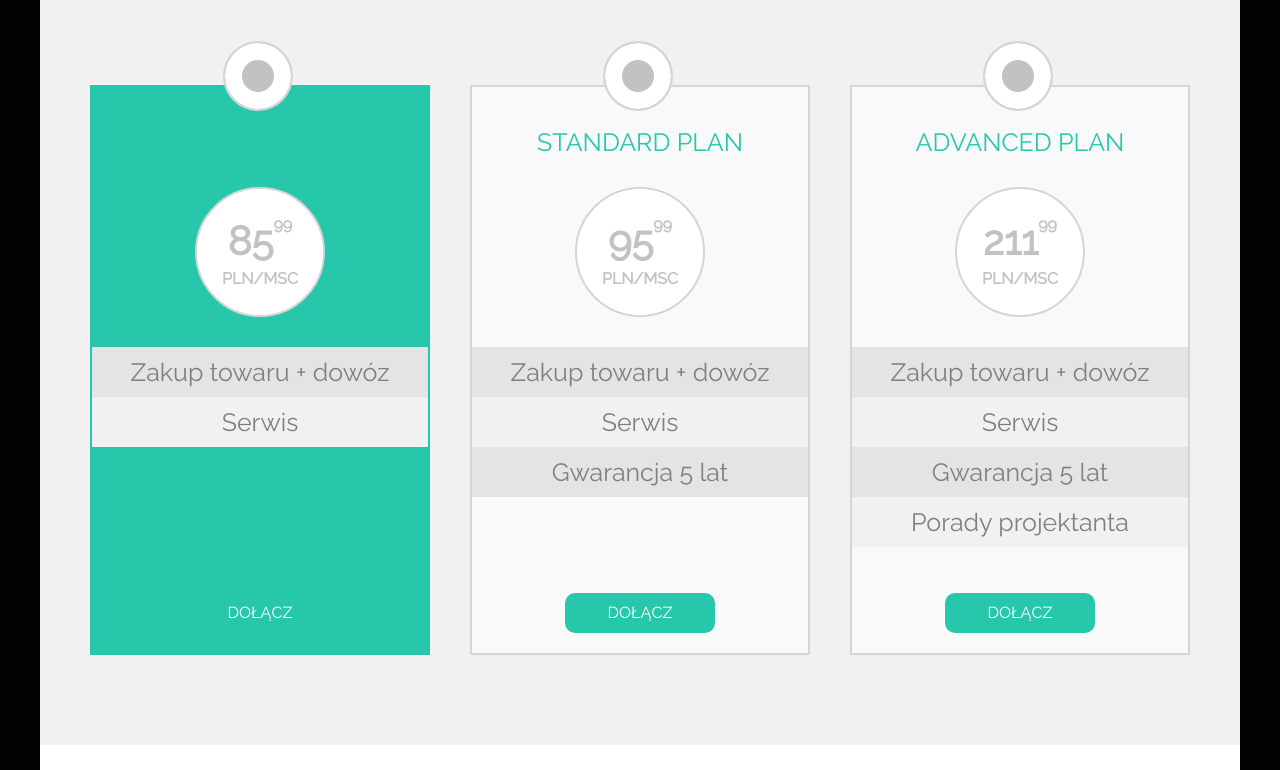
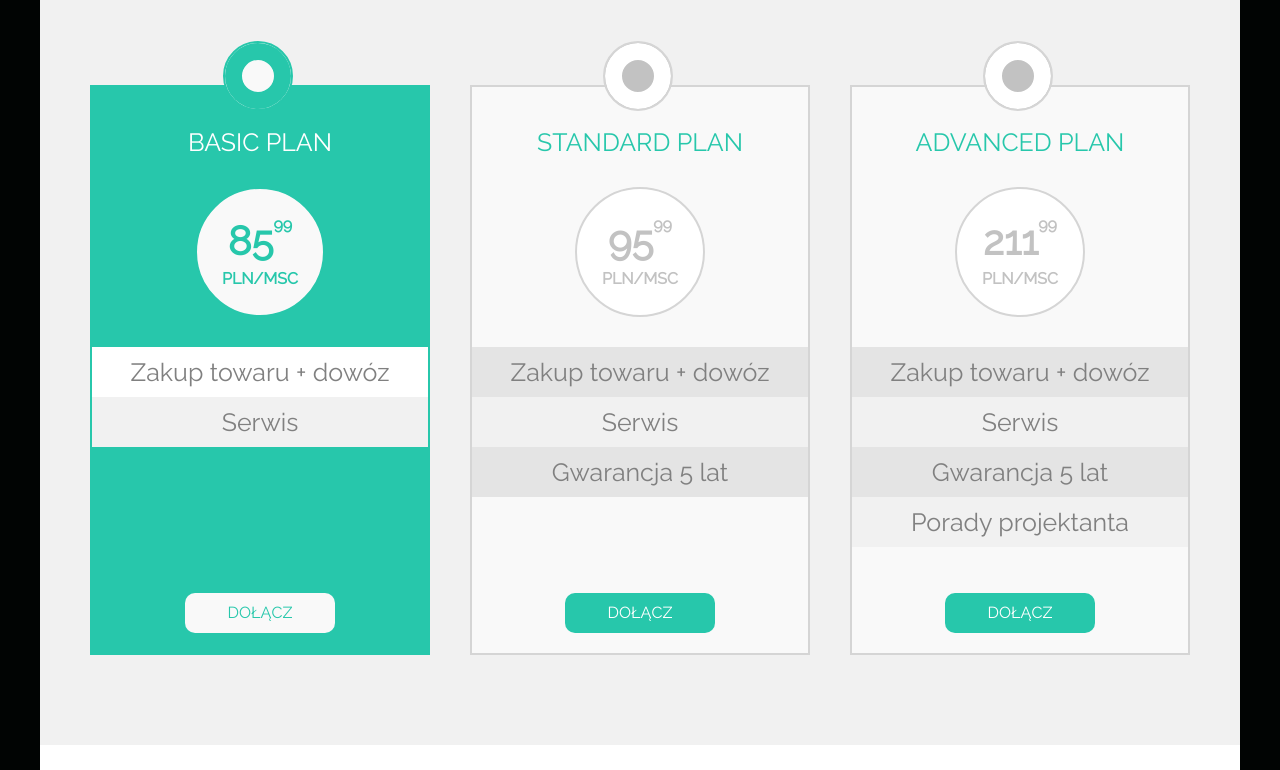
Before and after one commit to drabikowy/Sit-On-Chair, a plain HTML site: page index.html in a window 1280 px wide. In both pictures the pointer is over the element 260 px from the left and 1374 px from the top of the page. Shown: the part 1004-1774 px from the top of the page. Drawn offline with Linux system fonts and the light colour scheme.

Commit message:
All DONE!

```diff
--- a/css/style.css
+++ b/css/style.css
@@ -88,6 +88,10 @@ nav#menu{
 }
 .main__menu__sub>a {
    display:block;
+   text-align: center;
+   padding-top: 6px;
+   border-radius: 3px;
+
 }
 
 .triangle {
@@ -106,6 +110,11 @@ nav#menu{
 
 }
 
+/*........................................MENU HOVER EFFECTS...............*/
+
+.main__menu__sub a:hover {
+   background-color: rgb(39, 199, 171);
+}
 
 
 
@@ -339,17 +348,48 @@ article:nth-of-type(2).pricelist__container__article {
    line-height: 40px;
 }
 
-/*............................HOOVER PRICELIST EFFECTS................*/
+/*...................................................HOOVER PRICELIST EFFECTS................*/
+
+
+
 
 .pricelist__container__article:hover {
    background-color: rgb(39, 199, 171) ;
    border-color: rgb(39, 199, 171) ;
+   cursor: pointer;
+
 
 }
 
 .pricelist__container__article:hover .pricelist__container__article__circle {
+   background-color: rgb(249,249,249);
+   box-shadow: 0 0 0 17px rgb(39, 199, 171) inset;
+   border-color: rgb(39, 199, 171);
+}
 
+.pricelist__container__article:hover .pricelist__container__article__price  {
+   background-color: rgb(249,249,249);
+   border-color: rgb(39, 199, 171);
+   color: rgb(39, 199, 171);
 }
+
+.pricelist__container__article:hover a {
+   background-color: rgb(249,249,249);
+   color: rgb(39, 199, 171);
+}
+
+.pricelist__container__article:hover span {
+   color:white;
+}
+
+.pricelist__container__article:hover .pricelist__container__article__description > div {
+   background-color: white;
+}
+
+.pricelist__container__article:hover .pricelist__container__article__description >div:nth-child(2n) {
+   background-color: rgb(241,241,241);
+}
+
 
 
 /*.......................section TITLE..........................*/
```
Also changed, not shown: index.html (+3 -0 lines).
